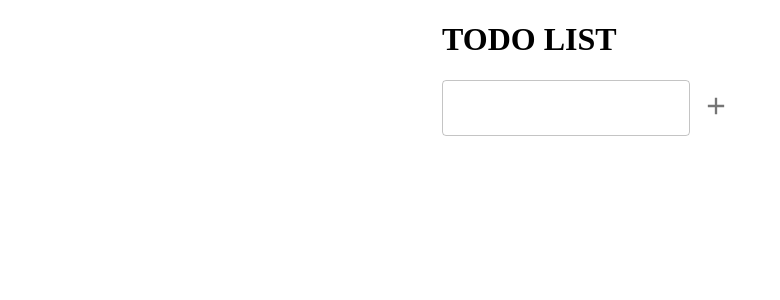
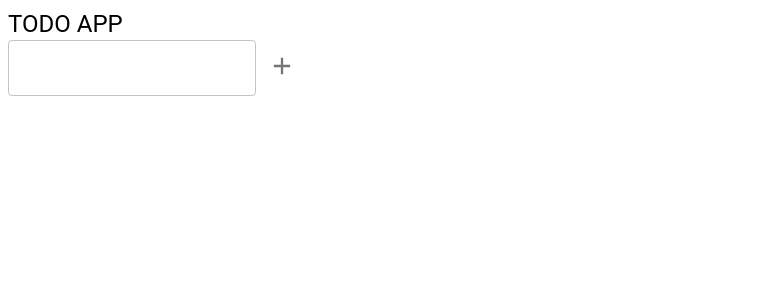
Before and after one commit to TokutyTok/react-todoApp, a React (Create React App) app: page / in a window 1280 px wide. Shown: the top 300 px of the page, without its empty margins (0-780 px from the left). Built offline with nearby package versions, Linux system fonts and the light colour scheme.

Commit message:
データの受け渡しをuseContextに修正

```diff
--- a/src/components/TodoForm.jsx
+++ b/src/components/TodoForm.jsx
@@ -1,11 +1,9 @@
-import { useContext } from 'react';
-import { TodoContext } from '../context/TodoProvider';
-import { Container, TextField, IconButton } from '@mui/material';
+import { Box, TextField, IconButton } from '@mui/material';
 import AddIcon from '@mui/icons-material/Add';
-export const TodoForm = () => {
-    const { todo, setTodo, todoList, setTodoList } = useContext(TodoContext);
+export const TodoForm = (props) => {
+    const { todo, setTodo, todoList, setTodoList } = props;
     return (
-        <Container maxWidth='xs'>
+        <Box>
             <TextField
                 id='inputTodo'
                 label=''
@@ -29,6 +27,6 @@ export const TodoForm = () => {
             >
                 <AddIcon fontSize='inherit' />
             </IconButton>
-        </Container>
+        </Box>
     );
 };
--- a/src/components/TodoList.jsx
+++ b/src/components/TodoList.jsx
@@ -1,12 +1,10 @@
-import { useContext } from 'react';
-import { TodoContext } from '../context/TodoProvider';
-import { Container, TextField, IconButton } from '@mui/material';
+import { Box, TextField, IconButton } from '@mui/material';
 import DeleteIcon from '@mui/icons-material/Delete';
 
-export const TodoList = () => {
-    const { todoList, setTodoList } = useContext(TodoContext);
+export const TodoList = (props) => {
+    const { todoList, setTodoList } = props;
     return (
-        <Container maxWidth='xs'>
+        <Box>
             {todoList.map((todo, index) => {
                 return (
                     <div key={index}>
@@ -37,6 +35,6 @@ export const TodoList = () => {
                     </div>
                 );
             })}
-        </Container>
+        </Box>
     );
 };
--- a/src/organisms/TodoOrganisms.jsx
+++ b/src/organisms/TodoOrganisms.jsx
@@ -1,15 +1,18 @@
-import { Container, Box } from '@mui/material';
+import { useContext } from 'react';
+import { TodoContext } from '../context/TodoProvider';
+import { Box, Typography } from '@mui/material';
 import { TodoForm } from '../components/TodoForm';
 import { TodoList } from '../components/TodoList';
 
-export const TodoOrganisms = () => {
+export const TodoOrganisms = (props) => {
+    const { todo, setTodo, todoList, setTodoList } = useContext(TodoContext);
     return (
         <Box>
-            <Container maxWidth='xs'>
-                <h1>TODO LIST</h1>
-            </Container>
-            <TodoForm />
-            <TodoList />
+            <Typography variant='h5' component='h1'>
+                {props.title}
+            </Typography>
+            <TodoForm todo={todo} setTodo={setTodo} todoList={todoList} setTodoList={setTodoList} />
+            <TodoList todoList={todoList} setTodoList={setTodoList} />
         </Box>
     );
 };
--- a/src/pages/TodoPage.jsx
+++ b/src/pages/TodoPage.jsx
@@ -1,5 +1,5 @@
 import { TodoOrganisms } from '../organisms/TodoOrganisms';
 
 export const TodoPage = () => {
-    return <TodoOrganisms />;
+    return <TodoOrganisms title={'TODO APP'} />;
 };
```
